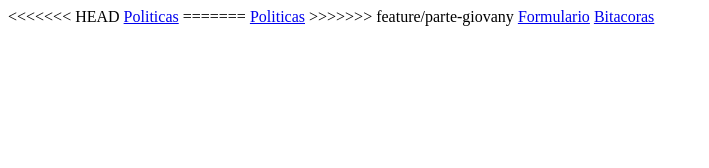
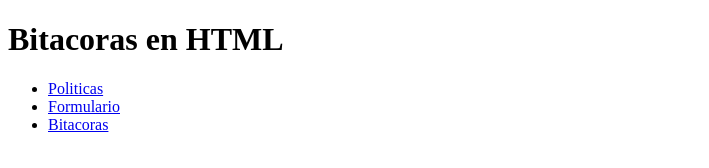
Before and after one commit to GiovanyPinzon/Bitacora-en-HTML, a plain HTML site: page index.html in a window 1280 px wide. Shown: the whole page, without its empty margins (0-709 px from the left). Drawn offline with Linux system fonts and the light colour scheme.

Commit message:
feat(giovany): Soluciona direccion de carpeta en index.html

```diff
--- a/index.html
+++ b/index.html
@@ -10,15 +10,14 @@
 <body>
     <main>
         <header>
+            <h1>Bitacoras en HTML</h1>
+            <ul>
             <nav>
-<<<<<<< HEAD
-                <a href="Politica.html">Politicas</a>
-=======
-                <a href="Politicas.html">Politicas</a>
->>>>>>> feature/parte-giovany
-                <a href="Formulario.html">Formulario</a>
-                <a href="Bitacoras.html">Bitacoras</a>
+                <li><a href="Politica.html">Politicas</a></li>
+                <li><a href="Formulario.html">Formulario</a></li>
+                <li><a href="Bitacoras.html">Bitacoras</a></li>
             </nav>
+            </ul>
         </header>
     </main>
 </body>
```
Also changed, not shown: formulario.html (+5 -3 lines).
